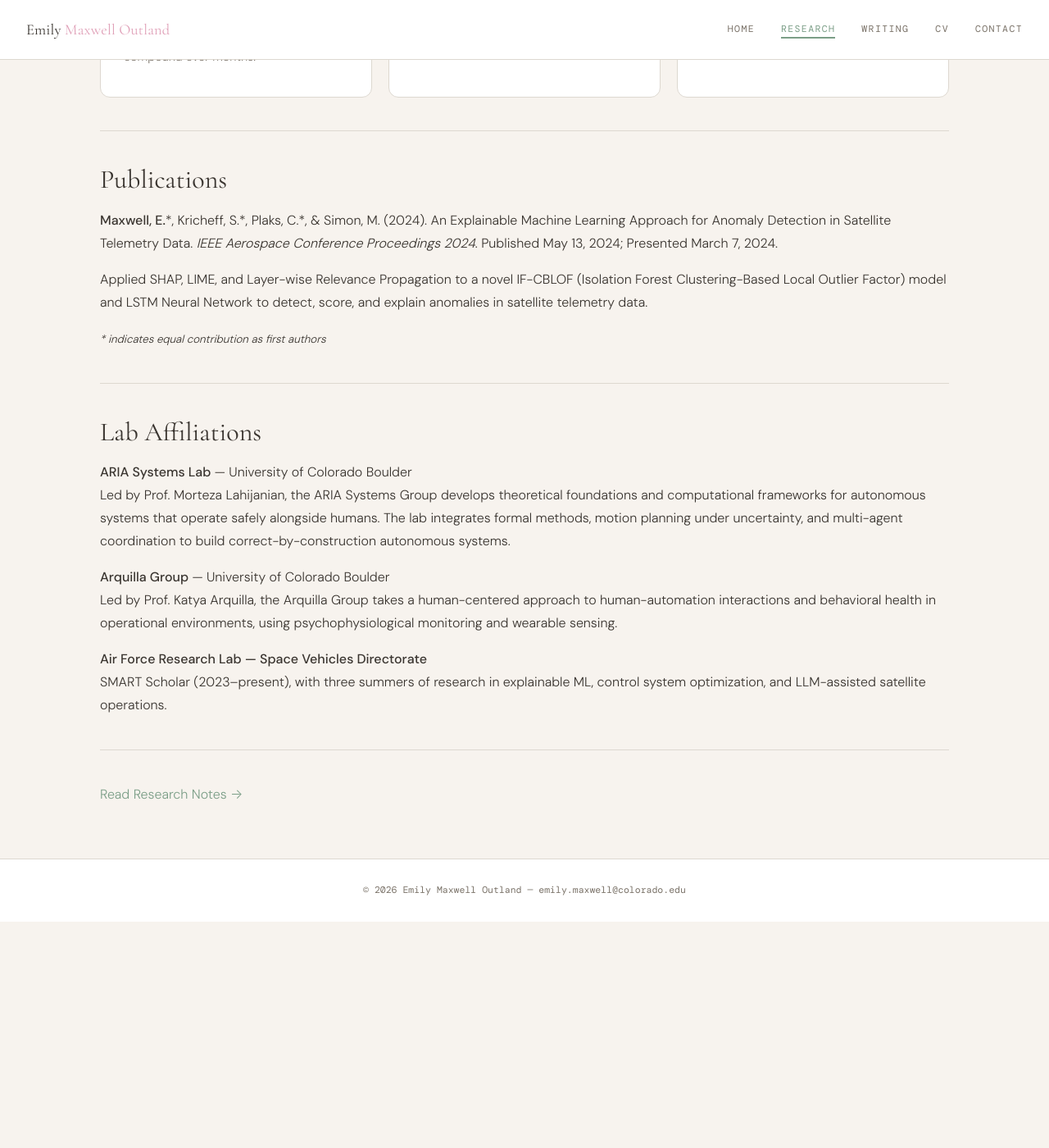
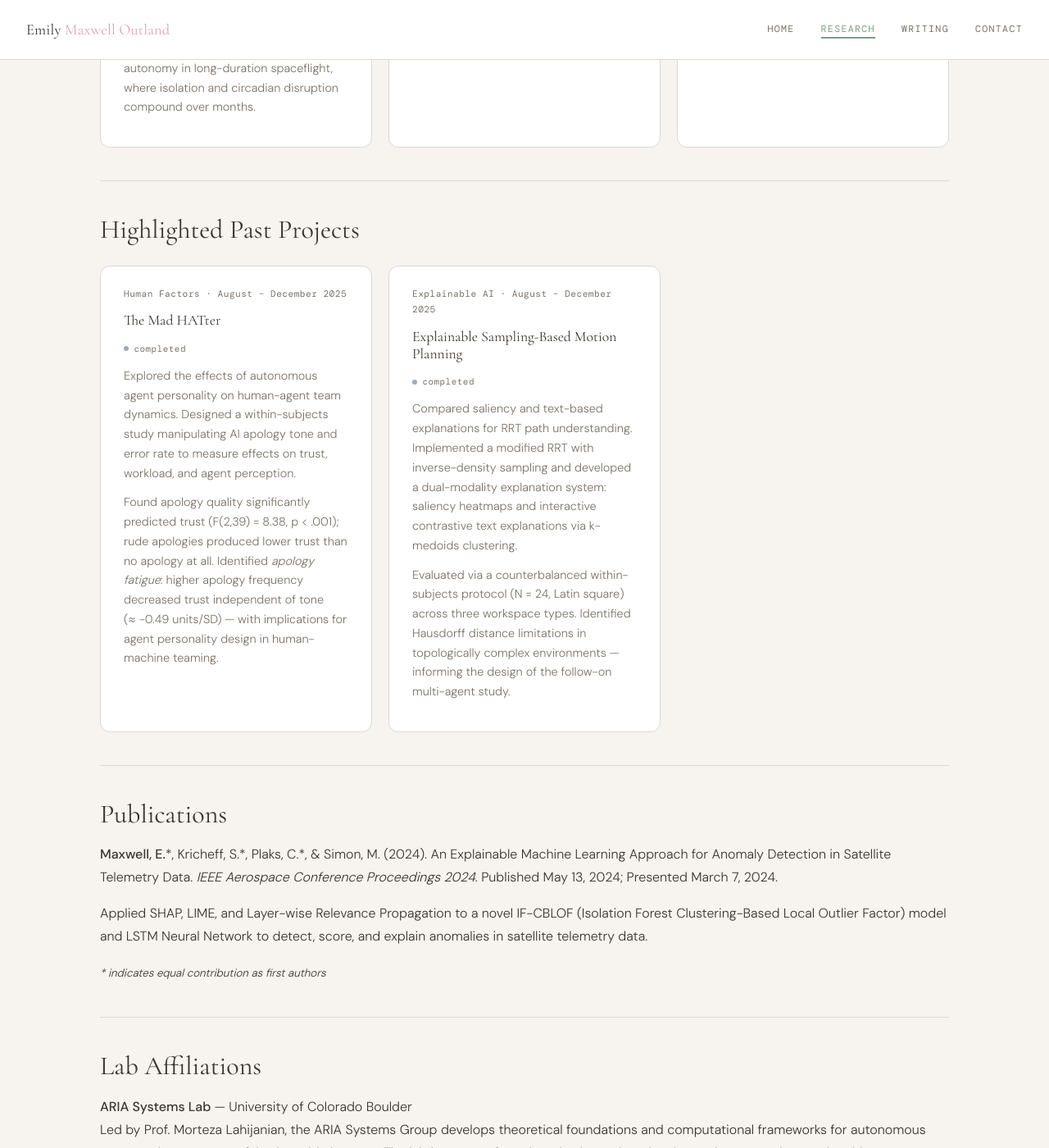
Before and after one commit to e-maxwell-outland/e-maxwell-outland.github.io, a Jekyll site: the page built from research.md, in a window 1280 px wide and 1400 px high, scrolled down 1392 px. Shown: the whole window at 82% size. Built offline with Jekyll 4.4.1, drawn with Linux system fonts in a browser that asks for light colours; some web fonts are replaced; before the commit the page ends 2516 px from its top, so only the background shows below that.

Commit message:
Updated Research page and removed CV page

```diff
--- a/_includes/nav.html
+++ b/_includes/nav.html
@@ -14,10 +14,6 @@
         {% if page.url contains '/writing' %}aria-current="page"{% endif %}>Writing</a>
     </li>
     <li>
-      <a href="{{ '/cv/' | relative_url }}"
-        {% if page.url contains '/cv' %}aria-current="page"{% endif %}>CV</a>
-    </li>
-    <li>
       <a href="{{ '/contact/' | relative_url }}"
         {% if page.url contains '/contact' %}aria-current="page"{% endif %}>Contact</a>
     </li>
--- a/research.md
+++ b/research.md
@@ -3,6 +3,8 @@ layout: page
 title: Research
 description: Emily Maxwell Outland's research in explainable AI, human-machine teaming, and bioastronautics.
 ---
+
+<a href="/assets/EMOutland_CV-1.pdf" class="btn btn--ghost" download>Download CV (PDF)</a>
 
 I am driven by a simple conviction: that humans and autonomous systems are better together than either is alone. My work sits at the intersection of human factors and autonomy — asking how we design machines that genuinely serve the humans working alongside them, rather than the other way around. The thread running through my projects is the question of *transparency*: what does it mean for a system to be truly understandable to the person depending on it?
 
@@ -67,6 +69,49 @@ Right now, I'm particularly interested in two directions. The first is explainab
 
 ---
 
+## Highlighted Past Projects
+
+<div class="project-grid">
+
+  <div class="project-card">
+    <div class="project-meta">Human Factors &middot; August – December 2025</div>
+    <h3>The Mad HATter</h3>
+    <span class="tag tag--mist" style="margin-bottom:0.75rem;">Completed</span>
+    <p>
+      Explored the effects of autonomous agent personality on human-agent team dynamics.
+      Designed a within-subjects study manipulating AI apology tone and error rate to measure
+      effects on trust, workload, and agent perception.
+    </p>
+    <p>
+      Found apology quality significantly predicted trust (F(2,39)&nbsp;=&nbsp;8.38,
+      p&nbsp;&lt;&nbsp;.001); rude apologies produced lower trust than no apology at all.
+      Identified <em>apology fatigue</em>: higher apology frequency decreased trust independent
+      of tone (&asymp;&nbsp;&minus;0.49&nbsp;units/SD) — with implications for agent personality
+      design in human-machine teaming.
+    </p>
+  </div>
+
+  <div class="project-card">
+    <div class="project-meta">Explainable AI &middot; August – December 2025</div>
+    <h3>Explainable Sampling-Based Motion Planning</h3>
+    <span class="tag tag--mist" style="margin-bottom:0.75rem;">Completed</span>
+    <p>
+      Compared saliency and text-based explanations for RRT path understanding. Implemented
+      a modified RRT with inverse-density sampling and developed a dual-modality explanation
+      system: saliency heatmaps and interactive contrastive text explanations via k-medoids
+      clustering.
+    </p>
+    <p>
+      Evaluated via a counterbalanced within-subjects protocol (N&nbsp;=&nbsp;24, Latin square)
+      across three workspace types. Identified Hausdorff distance limitations in topologically
+      complex environments — informing the design of the follow-on multi-agent study.
+    </p>
+  </div>
+
+</div>
+
+---
+
 ## Publications
 
 **Maxwell, E.**\*, Kricheff, S.\*, Plaks, C.\*, & Simon, M. (2024). An Explainable Machine Learning Approach for Anomaly Detection in Satellite Telemetry Data. *IEEE Aerospace Conference Proceedings 2024*. Published May 13, 2024; Presented March 7, 2024.
```
Also changed, not shown: contact.md (+2 -0 lines), cv.md (deleted, +0 -206 lines), 14 other files.
